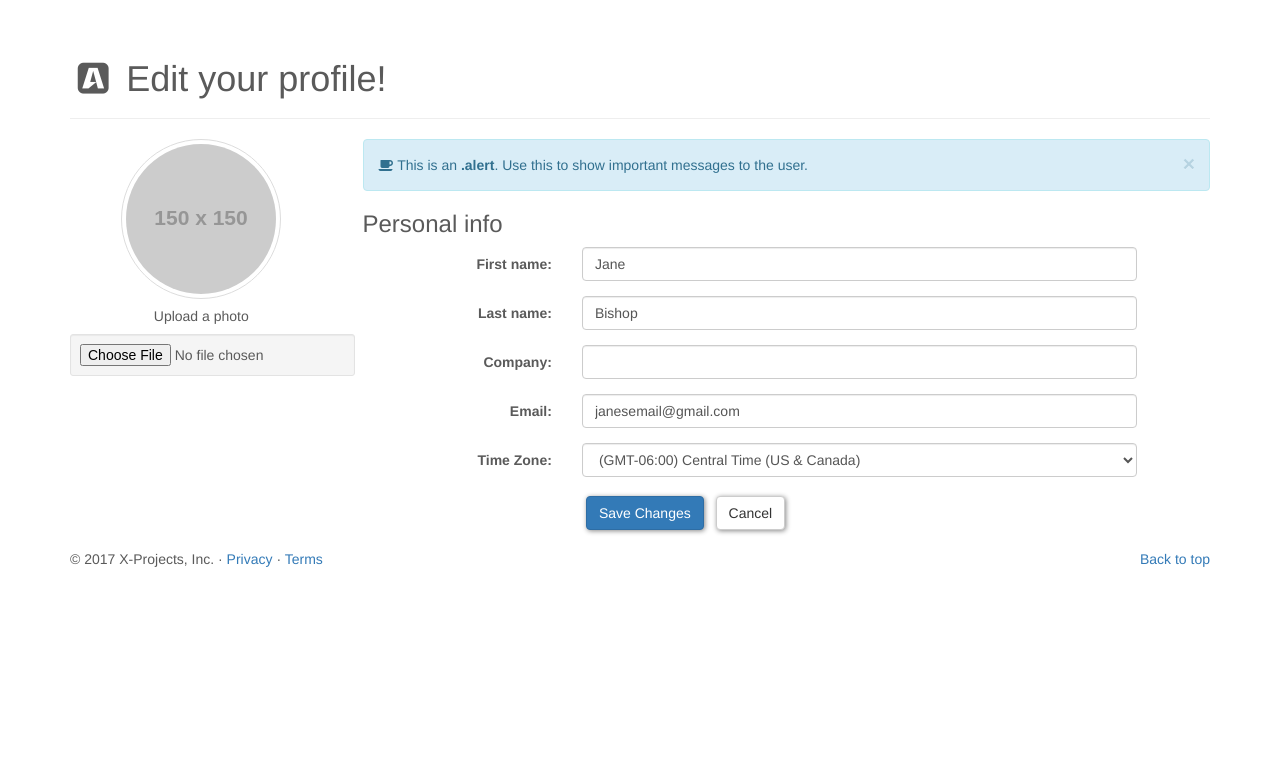
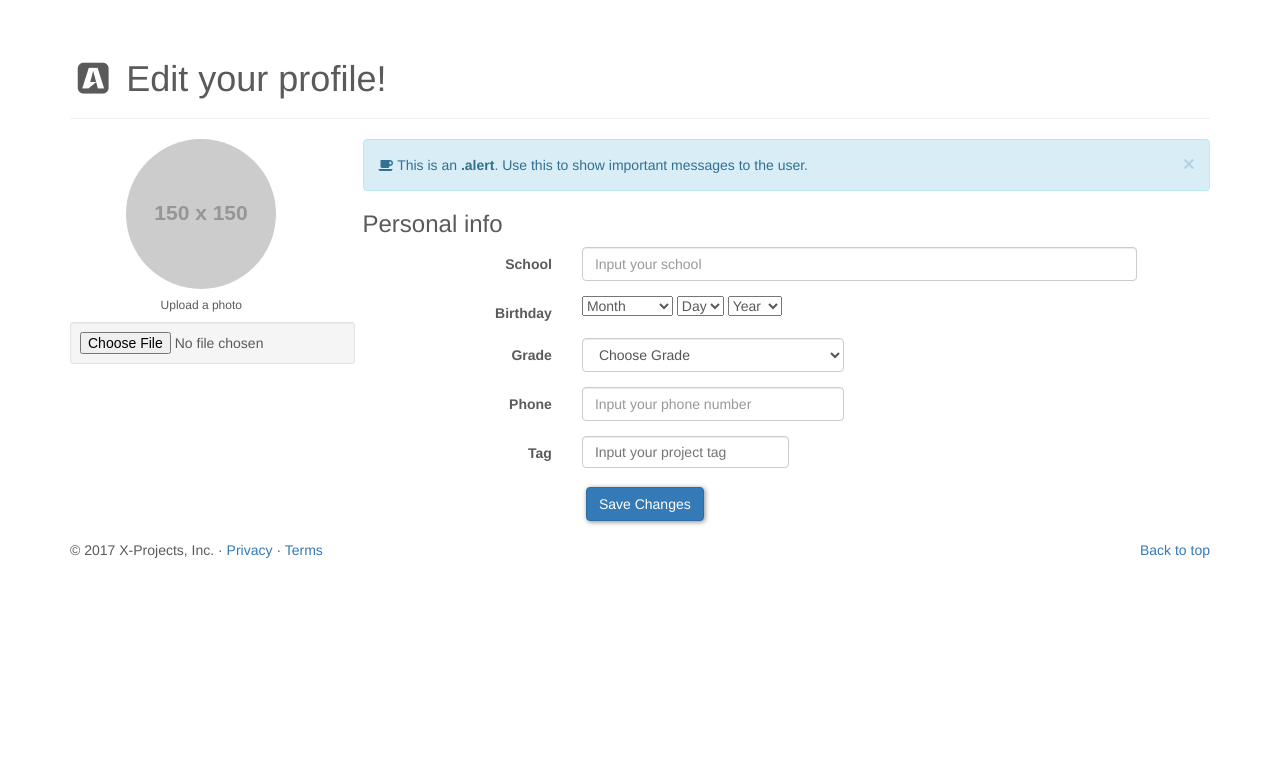
Before and after one commit to flagholder/php_ci_test, a CodeIgniter app: a page that uses application/views/auth/profile.php in a window 1280 px wide. Shown: the part 51-817 px from the top of the page. Run offline with CodeIgniter, Linux system fonts and the light colour scheme; grey boxes labelled with a size stand in for pictures from a placeholder-image service; some libraries are stand-ins or nearby versions.

Commit message:
modify profile view

```diff
--- a/application/views/auth/profile.php
+++ b/application/views/auth/profile.php
@@ -1,4 +1,82 @@
-<?php $this->load->view('public/header'); ?>
+<!DOCTYPE html>
+<html lang="en">
+<head>
+    <meta charset="utf-8">
+    <meta http-equiv="X-UA-Compatible" content="IE=edge">
+    <meta name="viewport" content="width=device-width, initial-scale=1">
+    <!-- The above 3 meta tags *must* come first in the head; any other head content must come *after* these tags -->
+    <meta name="description" content="Create and show project for kids!">
+    <meta name="author" content="Jerry Shen">
+    <link rel="icon" href="static/favicon.ico">
+
+    <title>Create and show projects</title>
+
+    <!-- Bootstrap core CSS -->
+    <link href="/php-ci-test/static/css/bootstrap.min.css" rel="stylesheet">
+
+    <!-- IE10 viewport hack for Surface/desktop Windows 8 bug -->
+    <link href="/php-ci-test/static/css/ie10-viewport-bug-workaround.css" rel="stylesheet">
+
+    <link rel="stylesheet" href="/php-ci-test/static/css/font-awesome.min.css">
+
+    <link href="/php-ci-test/static/css/datedropper.css" rel="stylesheet" type="text/css" />
+    <link href="/php-ci-test/static/css/bootstrap-tagsinput.css" rel="stylesheet" type="text/css" />
+
+    <!-- Custom styles for this template -->
+    <!--    <link href="https://getbootstrap.com/examples/navbar-fixed-top/navbar-fixed-top.css" rel="stylesheet">-->
+    <link href="/php-ci-test/static/css/main.css" rel="stylesheet">
+
+    <!-- HTML5 shim and Respond.js for IE8 support of HTML5 elements and media queries -->
+    <!--[if lt IE 9]>
+    <script src="https://oss.maxcdn.com/html5shiv/3.7.3/html5shiv.min.js"></script>
+    <script src="https://oss.maxcdn.com/respond/1.4.2/respond.min.js"></script>
+    <![endif]-->
+</head>
+
+<body>
+
+<!-- Fixed navbar -->
+<nav class="navbar navbar-default navbar-fixed-top">
+    <div class="container">
+        <div class="navbar-header">
+            <button type="button" class="navbar-toggle collapsed" data-toggle="collapse" data-target="#navbar"
+                    aria-expanded="false" aria-controls="navbar">
+                <span class="sr-only">Toggle navigation</span>
+                <span class="icon-bar"></span>
+                <span class="icon-bar"></span>
+                <span class="icon-bar"></span>
+            </button>
+            <a class="navbar-brand" href="#">X-Projects</a>
+        </div>
+        <div id="navbar" class="navbar-collapse collapse">
+            <ul class="nav navbar-nav">
+                <li class="active"><a href="#">Home</a></li>
+                <li><a href="#about">About</a></li>
+                <li><a href="#contact">Contact</a></li>
+                <li class="dropdown">
+                    <a href="#" class="dropdown-toggle" data-toggle="dropdown" role="button" aria-haspopup="true"
+                       aria-expanded="false">Dropdown <span class="caret"></span></a>
+                    <ul class="dropdown-menu">
+                        <li><a href="#">Action</a></li>
+                        <li><a href="#">Another action</a></li>
+                        <li><a href="#">Something else here</a></li>
+                        <li role="separator" class="divider"></li>
+                        <li class="dropdown-header">Nav header</li>
+                        <li><a href="#">Separated link</a></li>
+                        <li><a href="#">One more separated link</a></li>
+                    </ul>
+                </li>
+            </ul>
+            <ul class="nav navbar-nav navbar-right">
+                <li><a href="../navbar-static-top/">Static top</a></li>
+                <li class="active"><a href="./">Fixed top <span class="sr-only">(current)</span></a></li>
+                <li><a href="http://localhost:1123/php-ci-test/auth/"><span class="fa fa-sign-in fa-fw"></span>&nbsp;Sign In</a></li>
+            </ul>
+        </div><!--/.nav-collapse -->
+    </div>
+</nav>
+
+
 
 <div class="container">
     <div class="page-header">
@@ -9,17 +87,17 @@
 
     <div class="row">
         <!-- left column -->
-        <div class="col-md-3 col-sm-6 col-xs-12">
+        <div class="col-md-3">
             <div class="text-center">
-                <img src="//placehold.it/150" id="avatar" class="avatar img-circle img-thumbnail" alt="avatar">
-                <h5>Upload a photo</h5>
+                <img src="//placehold.it/150" id="previewHolder" class="avatar img-circle" alt="avatar" width="150px" height="150px">
+                <h6>Upload a photo</h6>
 
-                <input type="file" name="file" id="file_avatar" class="center-block text-center well well-sm">
+                <input type="file" name="filePhoto" value="" id="filePhoto" class="text-center center-block well well-sm">
             </div>
         </div>
 
         <!-- edit form column -->
-        <div class="col-md-9 col-sm-6 col-xs-12 personal-info">
+        <div class="col-md-9 personal-info">
             <div class="alert alert-info alert-dismissable">
                 <a class="panel-close close" data-dismiss="alert">×</a>
                 <i class="fa fa-coffee"></i>
@@ -29,52 +107,48 @@
 
             <form class="form-horizontal" role="form">
                 <div class="form-group">
-                    <label class="col-lg-3 control-label">First name:</label>
+                    <label class="col-lg-3 control-label">School</label>
                     <div class="col-lg-8">
-                        <input class="form-control" type="text" value="Jane">
+                        <input class="form-control" type="text" value="" placeholder="Input your school">
                     </div>
                 </div>
+
                 <div class="form-group">
-                    <label class="col-lg-3 control-label">Last name:</label>
-                    <div class="col-lg-8">
-                        <input class="form-control" type="text" value="Bishop">
+                    <label class="col-lg-3 control-label">Birthday</label>
+                    <div class="col-lg-8" class="form-group">
+                        <select id="dobmonth"></select>
+                        <select id="dobday"></select>
+                        <select id="dobyear"></select>
                     </div>
                 </div>
+
                 <div class="form-group">
-                    <label class="col-lg-3 control-label">Company:</label>
-                    <div class="col-lg-8">
-                        <input class="form-control" type="text" value="">
+                    <label class="col-lg-3 control-label" for="grade">Grade</label>
+                    <div class="col-lg-4">
+                        <select id="grade" name="grade" class="form-control">
+                            <option value="" selected>Choose Grade</option>
+                            <option value="K">Grade K</option>
+                            <option value="1">Grade 1</option>
+                            <option value="2">Grade 2</option>
+                            <option value="3">Grade 3</option>
+                            <option value="4">Grade 4</option>
+                            <option value="5">Grade 5</option>
+                            <option value="6">Grade 6</option>
+                        </select>
                     </div>
                 </div>
+
                 <div class="form-group">
-                    <label class="col-lg-3 control-label">Email:</label>
-                    <div class="col-lg-8">
-                        <input class="form-control" type="text" value="janesemail@gmail.com">
+                    <label class="col-lg-3 control-label">Phone</label>
+                    <div class="col-lg-4">
+                        <input class="form-control" type="text" value="" placeholder="Input your phone number">
                     </div>
                 </div>
+
                 <div class="form-group">
-                    <label class="col-lg-3 control-label">Time Zone:</label>
+                    <label class="col-lg-3 control-label">Tag</label>
                     <div class="col-lg-8">
-                        <div class="ui-select">
-                            <select id="user_time_zone" class="form-control">
-                                <option value="Hawaii">(GMT-10:00) Hawaii</option>
-                                <option value="Alaska">(GMT-09:00) Alaska</option>
-                                <option value="Pacific Time (US &amp; Canada)">(GMT-08:00) Pacific Time (US &amp;
-                                    Canada)
-                                </option>
-                                <option value="Arizona">(GMT-07:00) Arizona</option>
-                                <option value="Mountain Time (US &amp; Canada)">(GMT-07:00) Mountain Time (US &amp;
-                                    Canada)
-                                </option>
-                                <option value="Central Time (US &amp; Canada)" selected="selected">(GMT-06:00) Central
-                                    Time (US &amp; Canada)
-                                </option>
-                                <option value="Eastern Time (US &amp; Canada)">(GMT-05:00) Eastern Time (US &amp;
-                                    Canada)
-                                </option>
-                                <option value="Indiana (East)">(GMT-05:00) Indiana (East)</option>
-                            </select>
-                        </div>
+                        <input class="form-control" name="tags" id="tags" type="text" value="" placeholder="Input your project tag" data-role="tagsinput">
                     </div>
                 </div>
 
@@ -82,17 +156,106 @@
                     <label class="col-md-3 control-label"></label>
                     <div class="col-md-8">
                         <input type="button" class="btn btn-primary" value="Save Changes">
-                        <span></span>
-                        <input type="reset" class="btn btn-default" value="Cancel">
                     </div>
                 </div>
             </form>
         </div>
     </div>
 
+
     <div class="clearfix"> </div>
 
 </div>
 
 
-<?php $this->load->view('public/footer'); ?>
+
+
+<div class="container">
+    <!-- FOOTER -->
+    <footer>
+        <p class="pull-right"><a href="#">Back to top</a></p>
+        <p>&copy; 2017 X-Projects, Inc. &middot; <a href="#">Privacy</a> &middot; <a href="#">Terms</a></p>
+    </footer>
+</div>
+
+
+<script src="//ajax.googleapis.com/ajax/libs/jquery/1.11.2/jquery.min.js"></script>
+<script>window.jQuery || document.write('<script src="/php-ci-test/static/js/vendor/jquery-1.11.2.min.js"><\/script>')</script>
+
+<script src="/php-ci-test/static/js/vendor/bootstrap.min.js"></script>
+
+<script src="/php-ci-test/static/js/vendor/dobPicker.min.js"></script>
+<script src="/php-ci-test/static/js/vendor/jquery-birthday-picker.min.js"></script>
+<script src="/php-ci-test/static/js/vendor/datedropper.min.js"></script>
+
+<script src="/php-ci-test/static/js/vendor/bootstrap-tagsinput.js"></script>
+
+<script src="/php-ci-test/static/js/plugins.js"></script>
+<!--<script src="/php-ci-test/static/js/main.js"></script>-->
+<script>
+    $(document).ready(function(){
+        $.dobPicker({
+            // Selectopr IDs
+            daySelector: '#dobday',
+            monthSelector: '#dobmonth',
+            yearSelector: '#dobyear',
+
+            // Default option values
+            dayDefault: 'Day',
+            monthDefault: 'Month',
+            yearDefault: 'Year',
+
+            // Minimum age
+            minimumAge: 2,
+
+            // Maximum age
+            maximumAge: 100
+        });
+
+    });
+    $('#tags').tagsinput({
+        maxTags: 5
+    });
+    $('#tags').tagsinput({
+        maxChars: 20
+    });
+
+
+    function readURL(input) {
+        if (input.files && input.files[0]) {
+            var reader = new FileReader();
+            reader.onload = function(e) {
+                $('#previewHolder').attr('src', e.target.result);
+            }
+
+            reader.readAsDataURL(input.files[0]);
+        }
+    }
+
+    $("#filePhoto").change(function() {
+        readURL(this);
+    });
+
+
+</script>
+
+<!-- Google Analytics: change UA-XXXXX-X to be your site's ID. -->
+<script>
+    (function (b, o, i, l, e, r) {
+        b.GoogleAnalyticsObject = l;
+        b[l] || (b[l] =
+            function () {
+                (b[l].q = b[l].q || []).push(arguments)
+            });
+        b[l].l = +new Date;
+        e = o.createElement(i);
+        r = o.getElementsByTagName(i)[0];
+        e.src = '//www.google-analytics.com/analytics.js';
+        r.parentNode.insertBefore(e, r)
+    }(window, document, 'script', 'ga'));
+    ga('create', 'UA-XXXXX-X', 'auto');
+    ga('send', 'pageview');
+</script>
+
+</body>
+</html>
```
